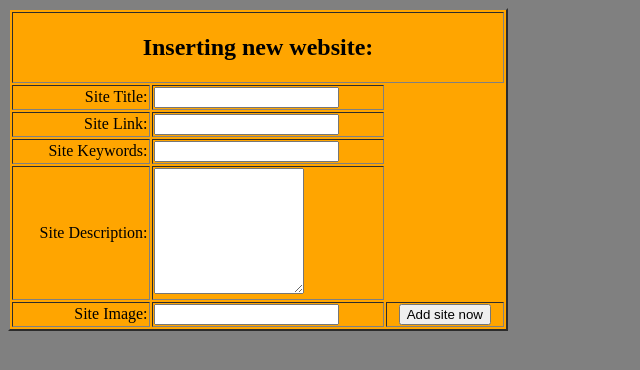
After one commit to ceciliainez11/Web-Penetration-Testing, a PHP site: page /insert_site.php in a window 1280 px wide. The commit adds this page. Shown: the top 370 px of the page, without its empty margins (0-640 px from the left). Run offline with PHP 8.4, Linux system fonts and the light colour scheme.

Commit message:
Adding insert_site.php

```diff
--- /dev/null
+++ b/insert_site.php
@@ -0,0 +1,45 @@
+<!DOCTYPE html>
+<html>
+    <head>
+        <title>Search Engine</title>
+    </head>
+
+<body bgcolor="gray">
+    <form action="insert_site.php" method="post" enctype="multipart/form-date">
+        <table bgcolor="orange" width="500" border="2" cellspacing="2" allign="center">
+
+            <tr>
+                <td colspan="5" align="center"><h2>Inserting new website:</h2></td>
+            </tr>
+
+            <tr>
+                <td align="right">Site Title:</td>
+                <td><input type="text" name="site_title" /></td>
+            </tr>
+
+            <tr>
+                <td align="right">Site Link:</td>
+                <td><input type="text" name="site_link" /></td>
+            </tr>
+
+            <tr>
+                <td align="right">Site Keywords:</td>
+                <td><input type="text" name="site_keyword" /></td>
+            </tr>
+
+            <tr>
+                <td align="right">Site Description:</td>
+                <td><textarea cols="16" rows="8" name="site_desc"></textarea></td>
+            </tr>
+
+            <tr>
+                <td align="right">Site Image:</td>
+                <td><input type="text" name="site_image" /></td>
+                <td align="center" colspan="5"><input type="submit" name="submit" value="Add site now"/></td>
+            </tr>
+
+        </table>
+    </form>
+
+</body>
+</html>
```
Also changed, not shown: home.php (+8 -5 lines), style/style.css (line endings or trailing spaces).
